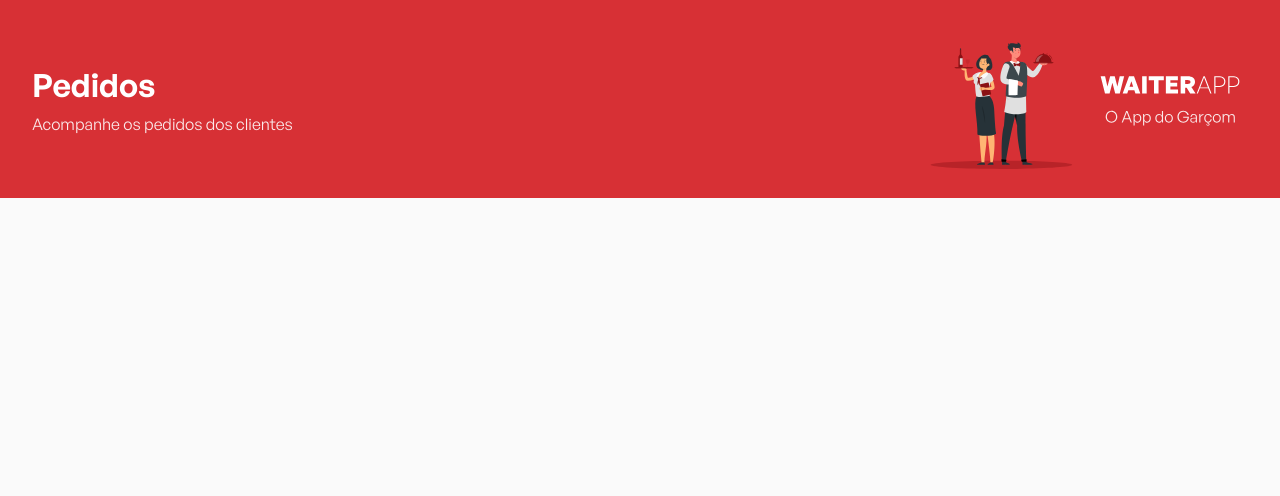
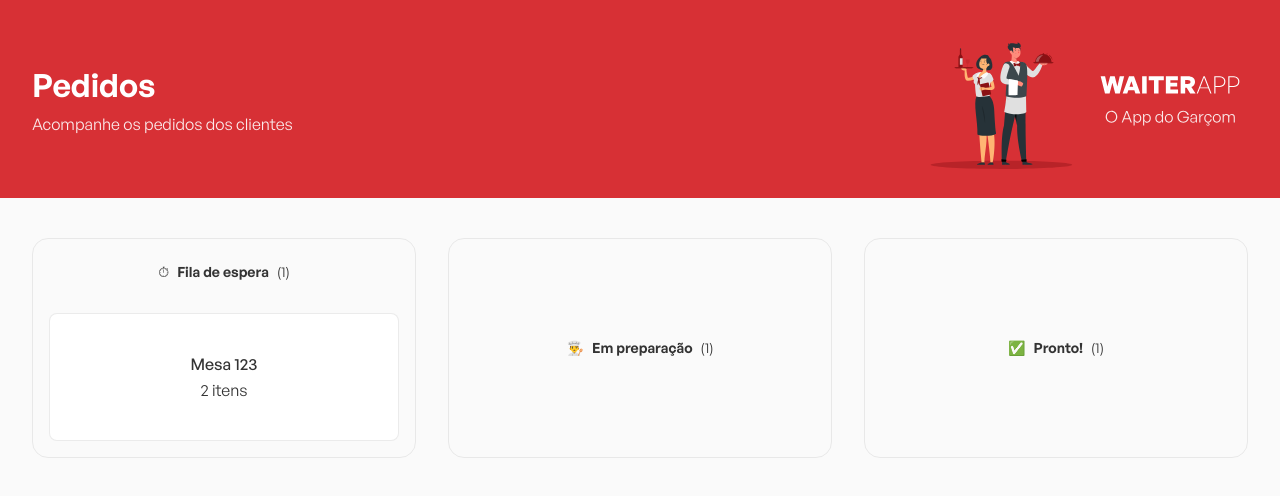
Before and after one commit to VitinhoSouza/waiterapp-web, a React (Vite) app: page / in a window 1280 px wide. Shown: the top 496 px of the page. Built offline with nearby package versions, Linux system fonts and the light colour scheme.

Commit message:
feat: Orders and OrdersBoard components

```diff
--- a/src/App.tsx
+++ b/src/App.tsx
@@ -1,4 +1,5 @@
 import { Header } from './components/Header';
+import { Orders } from './components/Orders';
 import { GlobalStyles } from './styles/GlobalStyles';
 
 export function App() {
@@ -7,6 +8,7 @@ export function App() {
     <>
       <GlobalStyles />
       <Header />
+      <Orders />
     </>
   )
 }
--- /dev/null
+++ b/src/components/Orders/index.tsx
@@ -0,0 +1,74 @@
+import { OrdersBoard } from "../OrdersBoard";
+import { Container } from "./styles";
+
+const orders = [
+  {
+    "_id": "679bc46c34dbd8ab616aca4d",
+    "table": "123",
+    "status": "WAITING",
+    "products": [
+      {
+        "product": {
+          "_id": "677d2cdb9ea406451913de06",
+          "name": "Pizza quatro queijos",
+          "description": "Deliciosa pizza quatro queijos",
+          "imagePath": "1736256731630-quatro-queijos.png",
+          "price": 40,
+          "ingredients": [
+            {
+              "name": "Mussarela",
+              "icon": "🧀",
+              "_id": "677d2cdb9ea406451913de07"
+            },
+            {
+              "name": "Coalho",
+              "icon": "🧀",
+              "_id": "677d2cdb9ea406451913de08"
+            },
+            {
+              "name": "Parmesão",
+              "icon": "🧀",
+              "_id": "677d2cdb9ea406451913de09"
+            },
+            {
+              "name": "Brie",
+              "icon": "🧀",
+              "_id": "677d2cdb9ea406451913de0a"
+            }
+          ],
+          "category": "6723c5826aecb9d48d82676e",
+          "__v": 0
+        },
+        "quantity": 3,
+        "_id": "679bc46c34dbd8ab616aca4e"
+      },
+      {
+        "product": {
+          "_id": "677d321fcb700621656a0125",
+          "name": "Coca cola",
+          "description": "Coca cola lata geladinha",
+          "imagePath": "1736258079502-coca-cola.png",
+          "price": 7,
+          "ingredients": [],
+          "category": "6723c6bf6aecb9d48d826771",
+          "__v": 0
+        },
+        "quantity": 2,
+        "_id": "679bc46c34dbd8ab616aca4f"
+      }
+    ],
+    "createdAt": "2025-01-30T18:26:52.189Z",
+    "__v": 0
+  }
+]
+
+export function Orders() {
+
+  return (
+    <Container>
+      <OrdersBoard icon='⏱' title='Fila de espera' orders={orders} />
+      <OrdersBoard icon='👨‍🍳' title='Em preparação' orders={[]} />
+      <OrdersBoard icon='✅' title='Pronto!' orders={[]} />
+    </Container>
+  )
+}
--- /dev/null
+++ b/src/components/Orders/styles.ts
@@ -0,0 +1,9 @@
+import styled from 'styled-components';
+
+export const Container = styled.header`
+  width: 100%;
+  max-width: 1216px;
+  margin: 40px auto;
+  display: flex;
+  gap: 32px;
+`
--- /dev/null
+++ b/src/components/OrdersBoard/index.tsx
@@ -0,0 +1,32 @@
+import { Order } from "../../types/Order";
+import { Board, OrdersContainer } from "./styles";
+
+interface OrdersBoardProps {
+  icon: string;
+  title: string;
+  orders: Order[];
+}
+
+export function OrdersBoard({ icon, title, orders }: OrdersBoardProps) {
+
+  return (
+    <Board>
+      <header>
+        <span>{icon}</span>
+        <strong>{title}</strong>
+        <span>(1)</span>
+      </header>
+
+      {orders?.length > 0 && (
+        <OrdersContainer>
+          {orders?.map((order) => (
+            <button type="button" key={order?._id}>
+              <strong>Mesa {order?.table}</strong>
+              <span>{order?.products?.length} itens</span>
+            </button>
+          ))}
+        </OrdersContainer>
+      )}
+    </Board>
+  )
+}
--- /dev/null
+++ b/src/components/OrdersBoard/styles.ts
@@ -0,0 +1,48 @@
+import styled from "styled-components"
+
+export const Board = styled.div`
+  padding: 16px;
+  border: 1px solid rgba(204,204,204,0.4);
+  border-radius: 16px;
+  display: flex;
+  flex-direction: column;
+  justify-content: center;
+  align-items: center;
+  flex: 1;
+
+  header{
+    padding: 8px;
+    font-size: 14px;
+    display: flex;
+    align-items: center;
+    gap: 8px;
+  }
+`
+
+export const OrdersContainer = styled.div`
+  display: flex;
+  flex-direction: column;
+  width: 100%;
+  margin-top: 24px;
+
+  button{
+    width: 100%;
+    background: #fff;
+    border: 1px solid rgba(204,204,204,0.4);
+    height: 128px;
+    border-radius: 8px;
+    display: flex;
+    flex-direction: column;
+    justify-content: center;
+    align-items: center;
+    gap: 4px;
+
+    strong{
+      font-weight: 500;
+    }
+
+    & + button {
+      margin-top: 24px;
+    }
+  }
+`
--- /dev/null
+++ b/src/types/Order.ts
@@ -0,0 +1,14 @@
+export interface Order {
+  _id: string;
+  table: string;
+  status: string;
+  products: {
+    _id: string;
+    quantity: number;
+    product: {
+      name: string;
+      imagePath: string;
+      price: number;
+    };
+  }[];
+}
```
